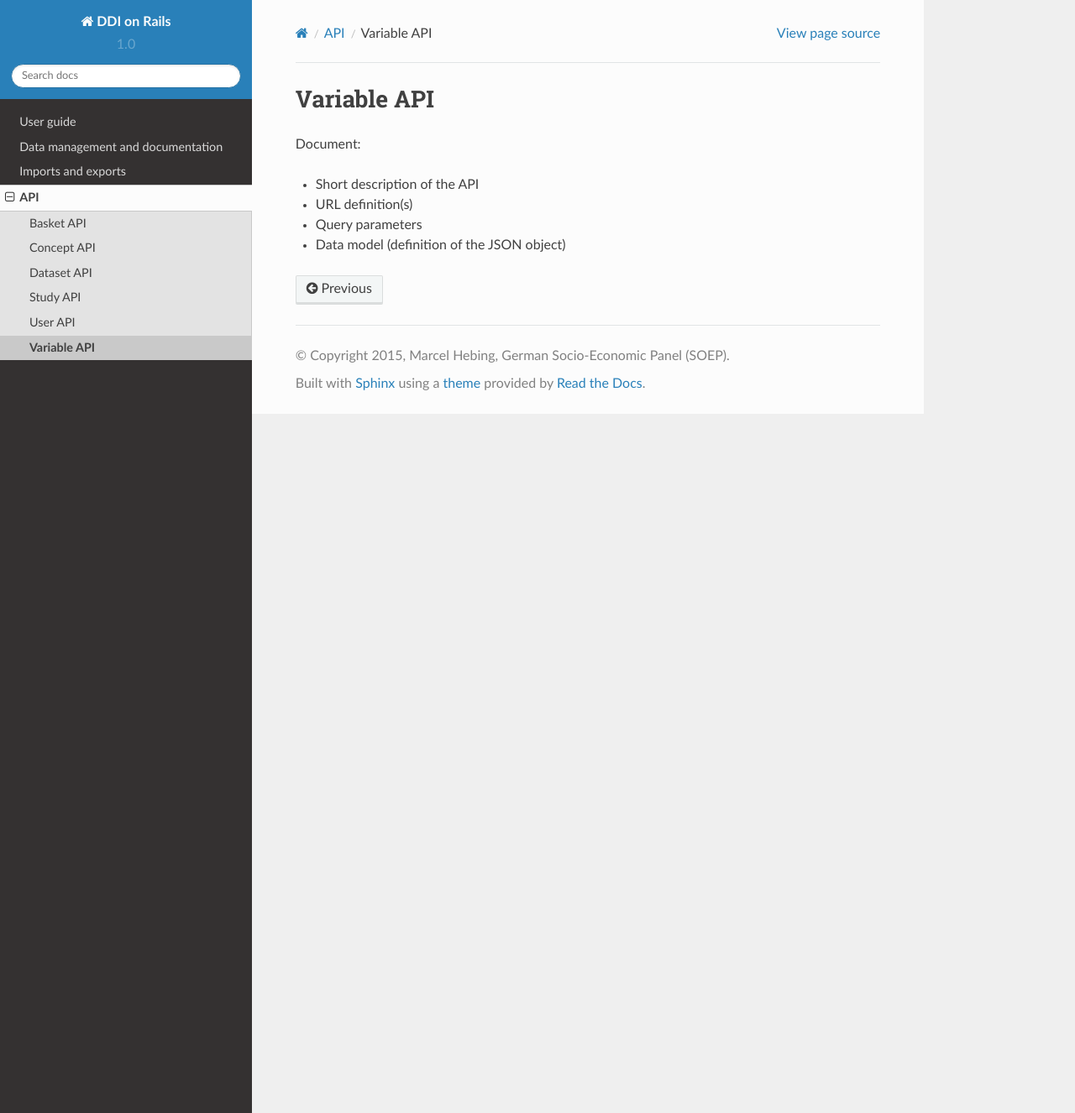
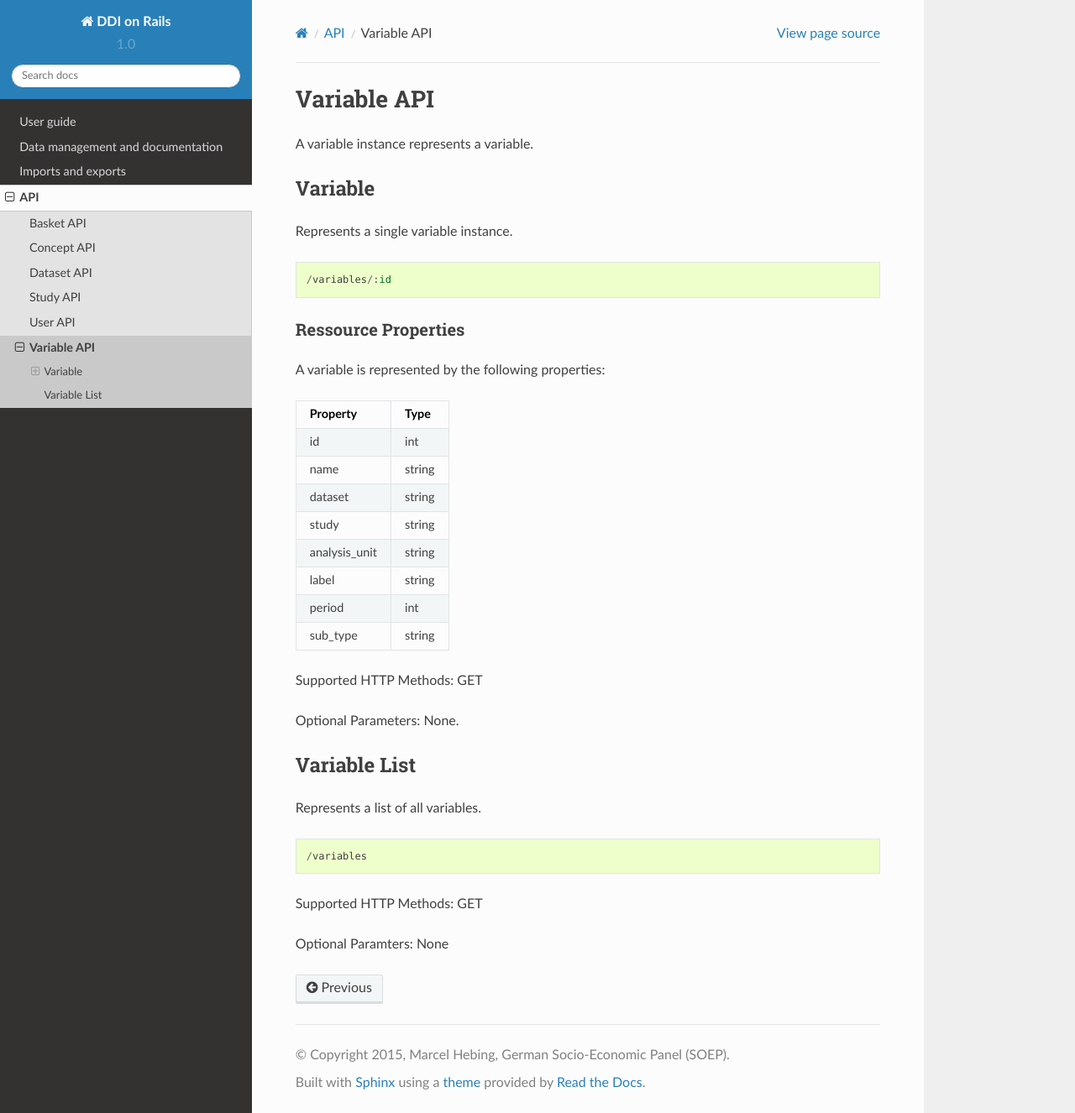
Before and after one commit to ddionrails/docs, a Sphinx documentation site: the page built from docs/api/variable.rst, in a window 1280 px wide and 1326 px high. Shown: the whole window at 84% size. Built offline with Sphinx 7.4.7 and the Read the Docs theme 2.0.0, drawn with Linux system fonts in a browser that asks for light colours.

Commit message:
Add draft for user and variable API

```diff
--- a/docs/api/variable.rst
+++ b/docs/api/variable.rst
@@ -1,9 +1,45 @@
 Variable API
 ============
 
-Document:
+A variable instance represents a variable.
 
--   Short description of the API
--   URL definition(s)
--   Query parameters
--   Data model (definition of the JSON object)
+Variable
+-------------------------
+Represents a single variable instance.
+
+::
+
+ /variables/:id
+
+Ressource Properties
+~~~~~~~~~~~~~~~~~~~~~~
+A variable is represented by the following properties:
+
+=============  ============
+Property       Type
+=============  ============
+id             int
+name           string
+dataset        string
+study          string
+analysis_unit  string
+label          string
+period         int
+sub_type       string
+=============  ============
+
+Supported HTTP Methods: GET
+
+Optional Parameters: None.
+
+Variable List
+-------------------------
+
+Represents a list of all variables.
+::
+
+/variables
+
+Supported HTTP Methods: GET
+
+Optional Paramters: None
```
Also changed, not shown: docs/api/user.rst (+40 -5 lines).
